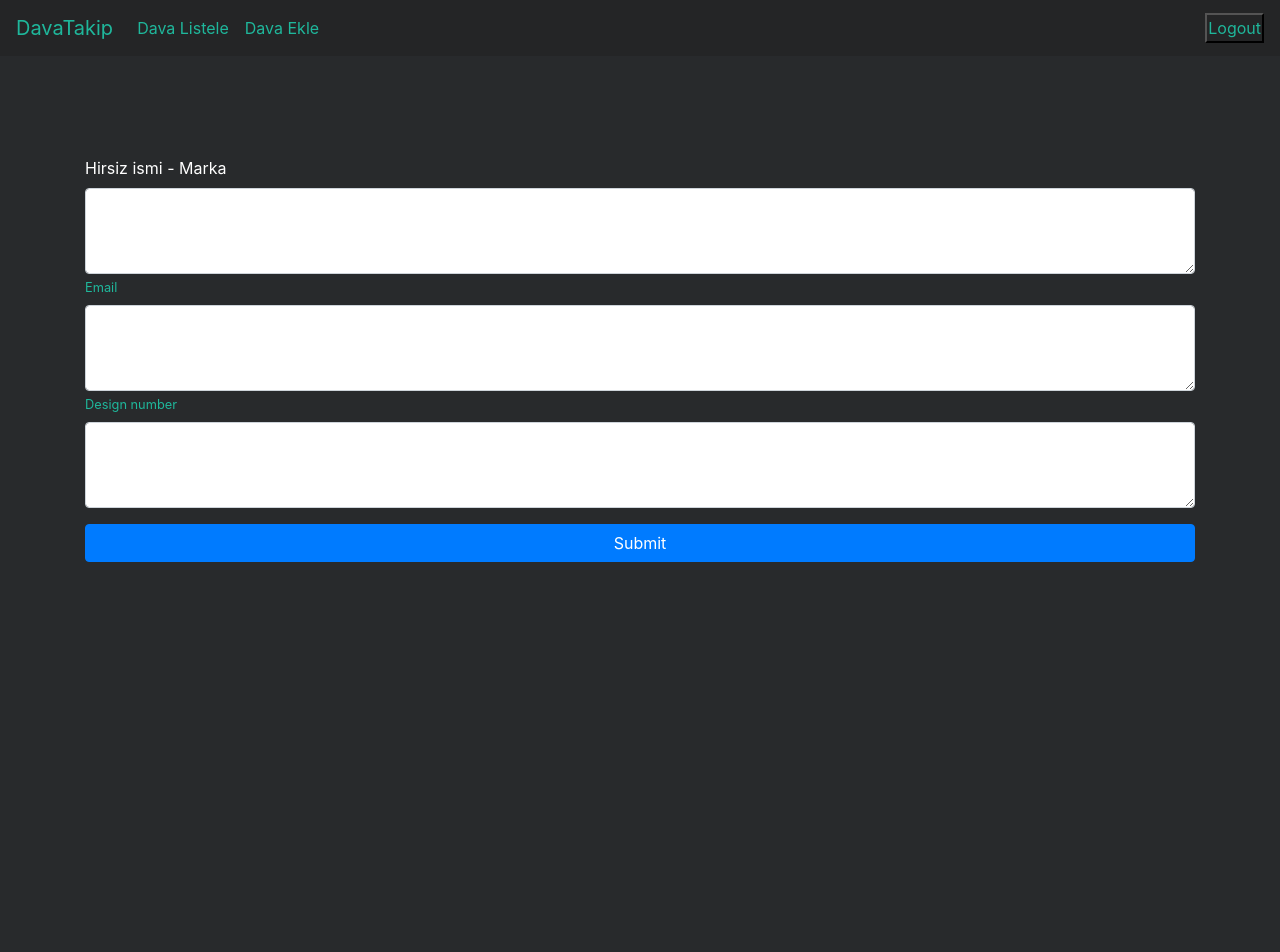
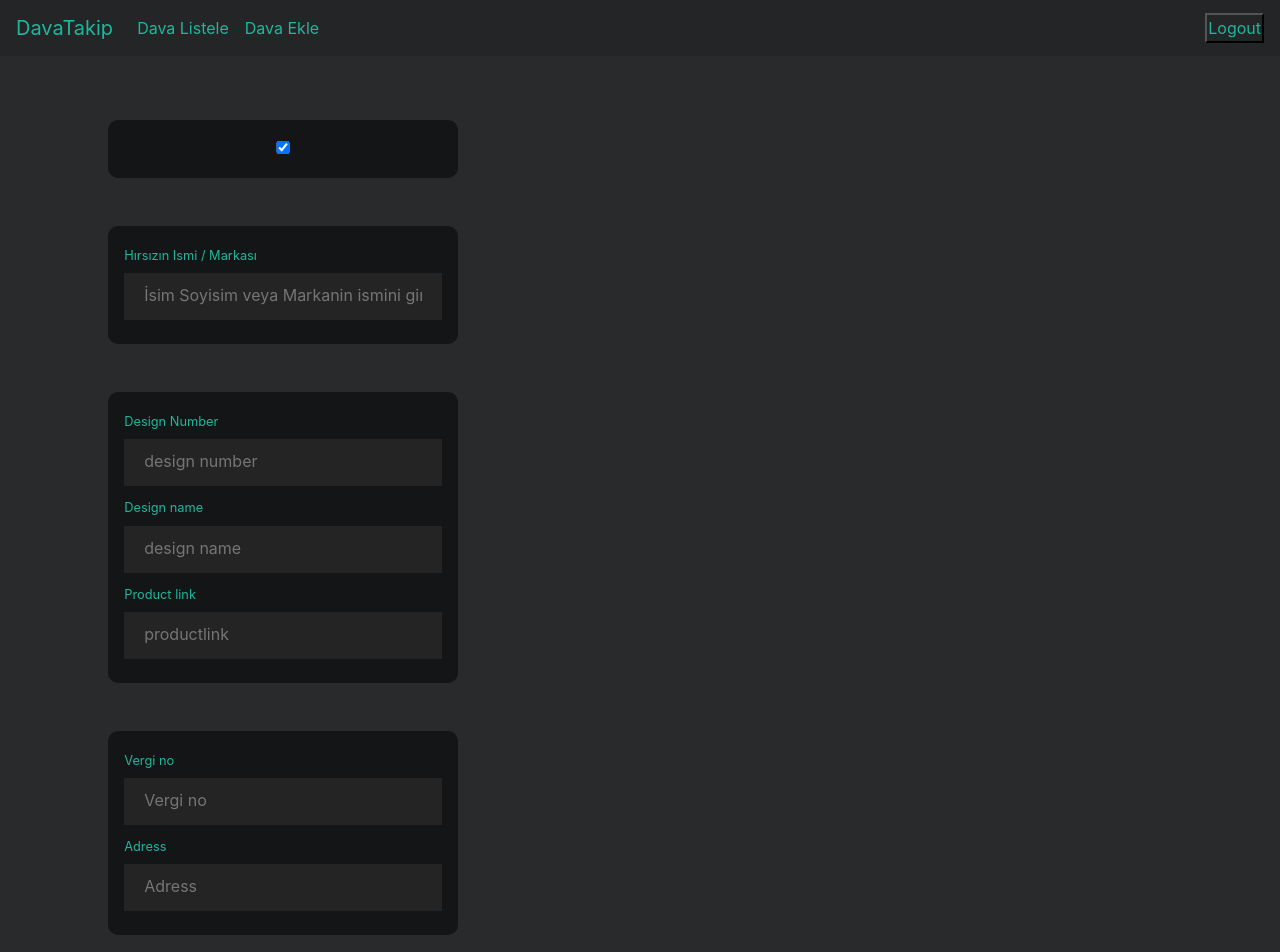
Before and after one commit to fport/dava-takip-frontend, a React (Create React App) app: page /add in a window 1280 px wide. Shown: the top 952 px of the page. Before the commit the page ends 800 px from the top, so only its background shows below. Built offline with nearby package versions, Linux system fonts and the light colour scheme; sample sign-in values are in the browser's storage.

Commit message:
:fire: yaptıh bisi
yaptıh bisi ( state cogaltım)

```diff
--- a/src/components/AddInfo/index.js
+++ b/src/components/AddInfo/index.js
@@ -1,12 +1,16 @@
+/*eslint-disable*/
 import { useState } from "react";
 import axios from "axios";
-import { Button, Form } from "react-bootstrap";
 import "./style.css";
 
 const AddInfo = () => {
+  const [active, setActive] = useState(true);
   const [name, setName] = useState("");
-  const [email, setEmail] = useState("");
-  const [entrollnumber, setEntrollnumber] = useState("");
+  const [designnumber, setDesignnumber] = useState("");
+  const [designname, setDesignname] = useState("");
+  const [productlink, setProductlink] = useState("");
+  const [vergino, setVergino] = useState("");
+  const [adress, setAdress] = useState("");
 
   const addDava = async (e) => {
     e.preventDefault();
@@ -14,44 +18,112 @@ const AddInfo = () => {
     const url = "http://localhost:5000";
 
     const res = await axios.post(`${url}/api/dava`, {
+      active: active,
       name: name,
-      email: email,
-      entrollnumber: entrollnumber,
+      designnumber: designnumber,
+      designname: designname,
+      productlink: productlink,
+      vergino: vergino,
+      adress: adress,
     });
 
     setName("");
-    setEmail("");
-    setEntrollnumber("");
+    setDesignnumber("");
+    setDesignname("");
+    setProductlink("");
+    setVergino("");
+    setAdress("");
+  };
+
+  const handleOnChange = (e) => {
+    setActive(false);
   };
 
   return (
     <>
-      <div className="container">
-        <Form>
-          <Form.Group controlId="exampleForm.ControlTextarea1">
-            <Form.Label className="deneme">Hirsiz ismi - Marka</Form.Label>
-            <Form.Control
-              as="textarea"
-              rows={3}
-              onChange={(e) => setName(e.target.value)}
-            />
-            <Form.Label>Email</Form.Label>
-            <Form.Control
-              as="textarea"
-              rows={3}
-              onChange={(e) => setEmail(e.target.value)}
-            />
-            <Form.Label>Design number</Form.Label>
-            <Form.Control
-              as="textarea"
-              rows={3}
-              onChange={(e) => setEntrollnumber(e.target.value)}
-            />
-          </Form.Group>
-          <Button variant="primary" type="submit" onClick={addDava}>
-            Submit
-          </Button>
-        </Form>
+      <div className="containerx">
+        <div className="formlar">
+          <div className="row">
+            <div className="grup">
+              <div className="form-group">
+                <input
+                  type="checkbox"
+                  id="vehicle1"
+                  name="vehicle1"
+                  value="Bike"
+                  checked={active}
+                  onChange={handleOnChange}
+                ></input>
+              </div>
+            </div>
+            <div className="grup">
+              <div className="form-group">
+                <label htmlFor="name">Hırsızın Ismi / Markası</label>
+                <input
+                  className="input-box"
+                  type="text"
+                  required
+                  placeholder="İsim Soyisim veya Markanin ismini giriniz."
+                  onChange={(e) => setName(e.target.value)}
+                  value={name}
+                />
+              </div>
+            </div>
+            <div className="grup">
+              <div className="form-group">
+                <label htmlFor="email">Design Number</label>
+                <input
+                  className="input-box"
+                  id="designnumber"
+                  placeholder="design number"
+                  onChange={(e) => setDesignnumber(e.target.value)}
+                  value={designnumber}
+                />
+                <label htmlFor="designname">Design name</label>
+                <input
+                  className="input-box"
+                  type="text"
+                  required
+                  placeholder="design name "
+                  onChange={(e) => setDesignname(e.target.value)}
+                  value={designname}
+                />
+                <label htmlFor="productlink">Product link</label>
+                <input
+                  className="input-box"
+                  type="text"
+                  id="productlink"
+                  placeholder="productlink"
+                  onChange={(e) => setProductlink(e.target.value)}
+                  value={productlink}
+                />
+              </div>
+            </div>
+            <div className="grup">
+              <div className="form-group">
+                <label htmlFor="vergino">Vergi no</label>
+                <input
+                  className="input-box"
+                  type="text"
+                  value={vergino}
+                  placeholder="Vergi no"
+                  onChange={(e) => setVergino(e.target.value)}
+                />
+                <label htmlFor="adres">Adress</label>
+                <input
+                  className="input-box"
+                  type="text"
+                  value={adress}
+                  placeholder="Adress"
+                  onChange={(e) => setAdress(e.target.value)}
+                />
+              </div>
+            </div>
+          </div>
+        </div>
+        <button type="submit" className="btn but" onClick={addDava}>
+          Submit
+        </button>
       </div>
     </>
   );
--- a/src/components/AddInfo/style.css
+++ b/src/components/AddInfo/style.css
@@ -1,4 +1,29 @@
-.deneme{
-    color:white;
-    font-size: 1rem !important;
+.form-group {
+    background:#141516;
+    padding:1rem;
+    border-radius:10px;
 }
+
+.containerx {
+    display:flex;
+    flex-direction:column;
+    align-items:center;
+    width:100%;
+    padding: 3rem;
+}
+.formlar {
+    display:flex;
+    width: 90%;
+}
+
+.row {
+    display:flex ;
+    width:700px;
+    flex-direction:row;
+}
+
+.grup {
+    display:flex;
+    width:50%;
+    margin: 1rem;
+}
--- a/src/components/GetInfo/UserTableRow.js
+++ b/src/components/GetInfo/UserTableRow.js
@@ -32,10 +32,13 @@ const UserTableRow = (props) => {
     <div className="mainContainer">
       <div className="leftPanel">
         <button className="dava-btn" onClick={changeStatex}>
-          Name
+          Hırsızın İsmi / Markası
         </button>
         <button className="dava-btn" onClick={changeState}>
-          Email
+          Ürünler
+        </button>
+        <button className="dava-btn" onClick={changeState}>
+          Hırsızın Kurumsal Bilgileri
         </button>
       </div>
       <div className="rightPanel">
--- a/src/components/GetInfo/style.css
+++ b/src/components/GetInfo/style.css
@@ -22,7 +22,7 @@
     border: 1px solid #6FCF97;
     border-radius:10px;
     width: 100%;
-    height: 400px;
+    height: 28rem;
     margin-bottom: 3rem;
     padding: 1rem;
 }
@@ -73,11 +73,13 @@
     align-items:center;
     justify-content:center;
     color: #54ac8d;
-    height:100%;
+    height:90%;
 }
 .rightPanelBottom {
     display: flex;
     align-items:center;
     justify-content:center;
     color: #54ac8d;
+    height:10%;
+    padding: 0.25rem;
 }
--- a/src/components/Navbars/index.js
+++ b/src/components/Navbars/index.js
@@ -9,7 +9,7 @@ const Navbars = () => {
 
   return (
     <>
-      <Navbar className="navbar" variant="dark" expand="lg">
+      <Navbar className="navbar" variant="dark" expand="lg" fixed>
         <Navbar.Brand className="link" href="/">
           DavaTakip
         </Navbar.Brand>
```
Also changed, not shown: 1 other file (tests, documents, lock files or other folders).
